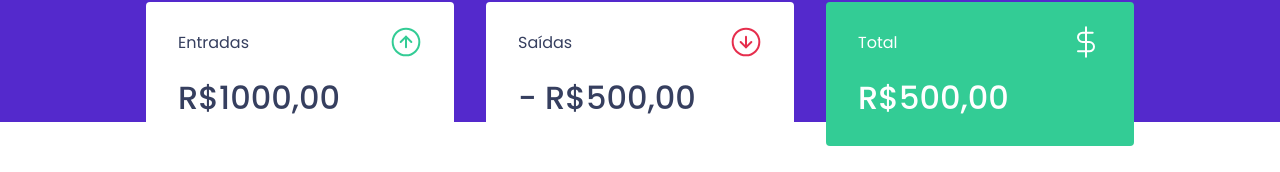
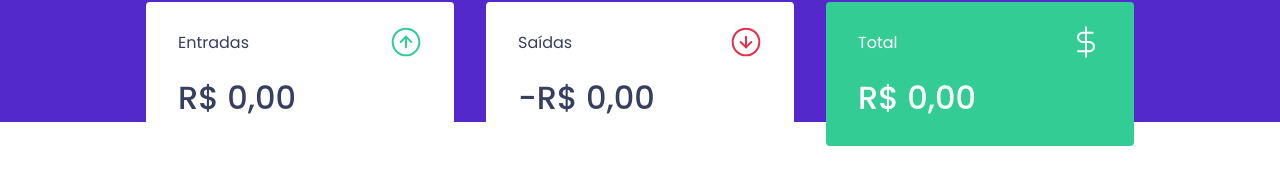
Before and after one commit to TheoOliveira/dt-money, a React (Create React App) app: page / in a window 1280 px wide. Shown: the part 150-322 px from the top of the page. Built offline with nearby package versions, Linux system fonts and the light colour scheme; no server answers; what miragejs would draw is missing.

Commit message:
working dt money

```diff
--- a/src/components/Dashboard/Summary/index.tsx
+++ b/src/components/Dashboard/Summary/index.tsx
@@ -1,12 +1,26 @@
-import React, {useContext} from 'react'
+import React, { useContext } from 'react'
 import { Container } from './styles'
 import incomeImg from '../../../assets/entradas.svg'
 import outcomeImg from '../../../assets/saida.svg'
 import totalImg from '../../../assets/total.svg'
-import  {TransactionsContext}  from "../../../TransactionsContext"
+import { TransactionsContext } from "../../../TransactionsContext"
 
-export  function Summary() {
-    const {transactions} = useContext(TransactionsContext);
+export function Summary() {
+    const { transactions } = useContext(TransactionsContext);
+    const summmary = transactions.reduce((acc, transaction) => {
+        if (transaction.type === 'deposit') {
+            acc.deposits += transaction.amount
+            acc.total += transaction.amount
+        } else {
+            acc.withdraws += transaction.amount
+            acc.total -= transaction.amount
+        }
+        return acc;
+    }, {
+        deposits: 0,
+        withdraws: 0,
+        total: 0
+    })
     return (
         <>
             <Container>
@@ -15,21 +29,36 @@
                         <p>Entradas</p>
                         <img src={incomeImg} alt="Entradas"></img>
                     </header>
-                <strong>R$1000,00</strong>
+                    <strong>
+                        {new Intl.NumberFormat('pt-BR', {
+                            style: 'currency',
+                            currency: "BRL"
+                        }).format(summmary.deposits)}
+                    </strong>
                 </div>
                 <div>
                     <header>
                         <p>Saídas</p>
                         <img src={outcomeImg} alt="Saídas"></img>
                     </header>
-                <strong>- R$500,00</strong>
+                    <strong>-
+                    {new Intl.NumberFormat('pt-BR', {
+                  style: 'currency',
+                  currency: "BRL"
+                }).format(summmary.withdraws)}
+                </strong>
                 </div>
                 <div className="highlight-background">
                     <header>
                         <p>Total</p>
                         <img src={totalImg} alt="Total"></img>
                     </header>
-                <strong>R$500,00</strong>
+                    <strong>
+                    {new Intl.NumberFormat('pt-BR', {
+                  style: 'currency',
+                  currency: "BRL"
+                }).format(summmary.total)}
+                    </strong>
                 </div>
             </Container>
         </>
```
Lines whose indentation alone changed are shown as unchanged.
